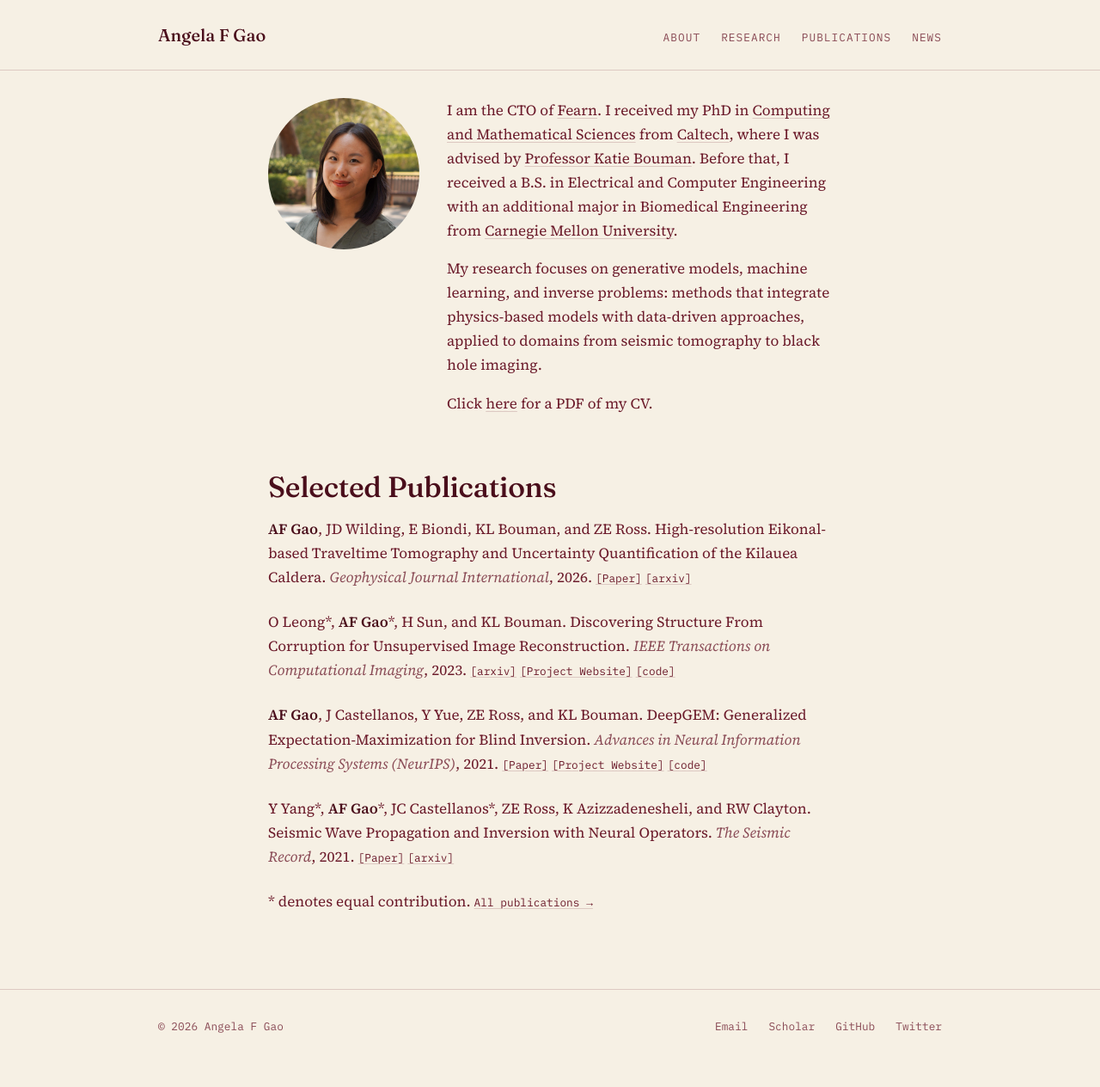
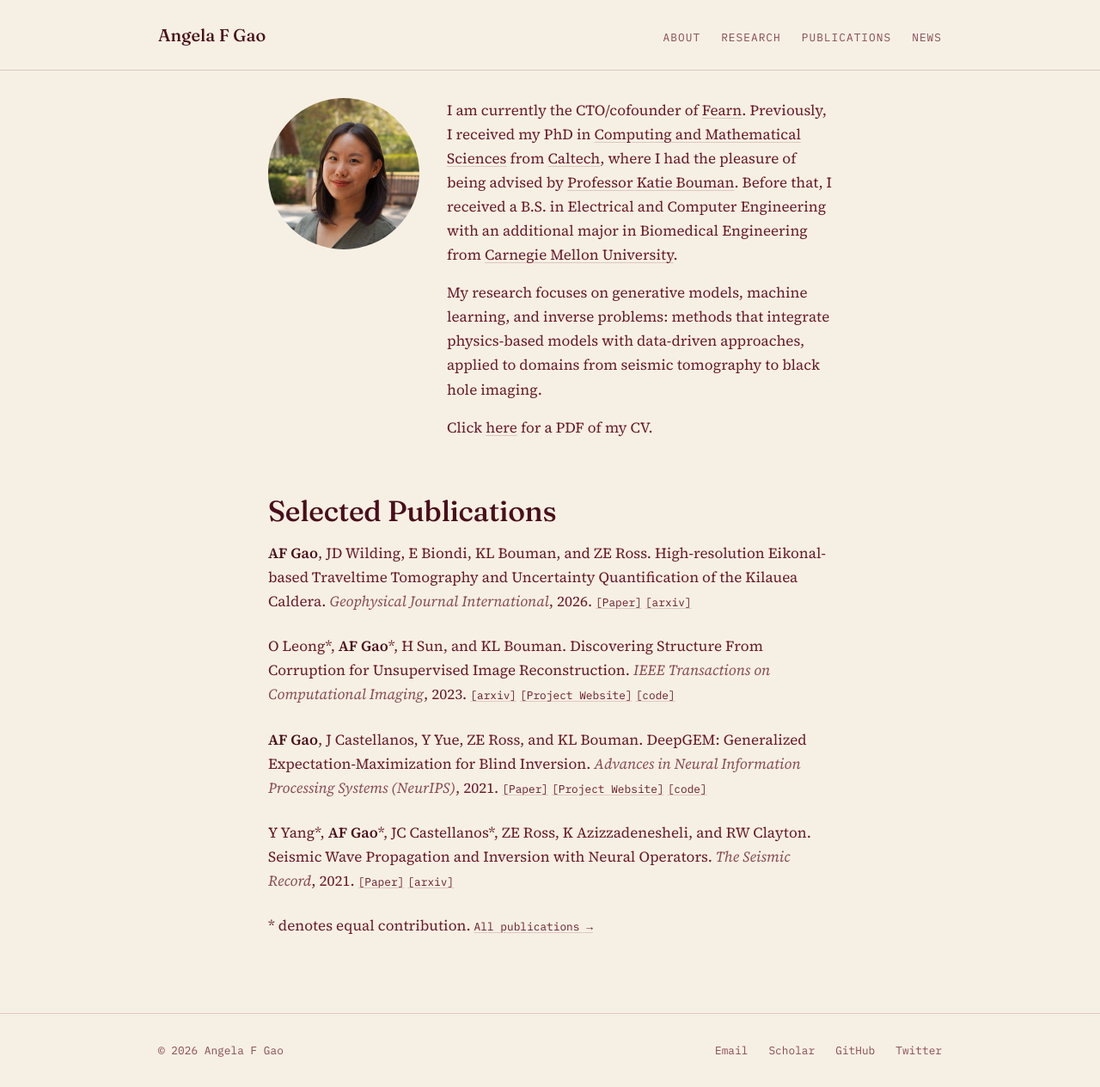
Before and after one commit to angelafgao/angelafgao.github.io, a Jekyll site: the page built from index.markdown, in a window 1280 px wide. Shown: the whole page at 86% size. Built offline with Jekyll 4.4.1, drawn with Linux system fonts in a browser that asks for light colours; before the commit the page ends 1236 px from its top, so only the background shows below that.

Commit message:
update page

```diff
--- a/assets/css/site.css
+++ b/assets/css/site.css
@@ -213,15 +213,170 @@ main { padding: var(--space-8) 0 var(--space-16); }
   font-size: var(--text-xs);
 }
 
-/* ---------- Gallery (about page) ---------- */
+.hint { color: var(--color-muted); font-style: italic; }
 
-.gallery {
-  display: grid;
-  grid-template-columns: repeat(auto-fit, minmax(10rem, 1fr));
+/* ---------- Clothesline (about page) ---------- */
+
+.clothesline-group { margin: var(--space-8) 0 var(--space-4); }
+.clothesline-label {
+  margin: 0;
+  font-family: var(--font-ui);
+  font-size: var(--text-xs);
+  letter-spacing: 0.1em;
+  text-transform: uppercase;
+  color: var(--color-muted);
+}
+.clothesline { position: relative; touch-action: pan-y; }
+.clothesline-rope { display: none; }
+.clothesline-items {
+  display: flex;
   gap: var(--space-4);
-  margin-bottom: var(--space-8);
+  list-style: none;
+  margin: 0;
+  padding: var(--space-4) 0 0;
 }
-.page-content .gallery img { width: 100%; margin: 0; }
+.clothesline-item { flex: 1; }
+
+/* Live (JS) mode: cards are positioned along the rope by clothesline.js */
+.clothesline.is-live .clothesline-rope {
+  display: block;
+  position: absolute;
+  top: 0;
+  left: 0;
+  overflow: visible;
+  pointer-events: none;
+}
+.clothesline-rope path {
+  fill: none;
+  stroke: var(--color-text);
+  stroke-width: 1.25;
+  stroke-linecap: round;
+  opacity: 0.75;
+}
+.clothesline.is-live .clothesline-items { display: block; padding: 0; }
+.clothesline.is-live .clothesline-item {
+  position: absolute;
+  top: 0;
+  left: 0;
+  transform-origin: 50% 0;
+  will-change: transform;
+}
+
+.clothesline-card {
+  position: relative;
+  display: block;
+  width: 100%;
+  padding: 5px;
+  border: 0;
+  border-radius: 1px;
+  background: #fcf9f3;
+  box-shadow:
+    0 1px 1px rgba(74, 14, 27, 0.08),
+    0 10px 20px -10px rgba(74, 14, 27, 0.45);
+  cursor: zoom-in;
+  transition: box-shadow 0.2s;
+}
+.clothesline-card:hover {
+  box-shadow:
+    0 1px 1px rgba(74, 14, 27, 0.08),
+    0 16px 28px -12px rgba(74, 14, 27, 0.5);
+}
+.clothesline-card:focus-visible { outline: 2px solid var(--color-accent); outline-offset: 3px; }
+.page-content .clothesline-card img {
+  display: block;
+  width: 100%;
+  height: auto;
+  margin: 0;
+  border-radius: 0;
+}
+
+/* Polaroid: photo with a title strip underneath */
+.clothesline-card.is-polaroid { padding: 7px 7px 0; }
+.clothesline-title {
+  display: block;
+  padding: 0.55rem 0.25rem 0.65rem;
+  font-family: var(--font-ui);
+  font-size: 0.7rem;
+  letter-spacing: 0.04em;
+  line-height: 1.3;
+  color: var(--color-muted);
+  text-align: center;
+}
+
+/* Wooden clothespin straddling the rope */
+.clothespin {
+  position: absolute;
+  z-index: 1;
+  top: -13px;
+  left: 50%;
+  width: 9px;
+  height: 26px;
+  margin-left: -4.5px;
+  border-radius: 2px 2px 3px 3px;
+  background: linear-gradient(90deg, #b8875a 0%, #dcb88e 45%, #c99d70 100%);
+  box-shadow: 0 1px 2px rgba(74, 14, 27, 0.35);
+}
+.clothespin::after {
+  content: "";
+  position: absolute;
+  left: 50%;
+  top: 3px;
+  bottom: 3px;
+  border-left: 1px solid rgba(74, 14, 27, 0.35);
+}
+
+/* ---------- Lightbox ---------- */
+
+.lightbox {
+  max-width: min(92vw, 56rem);
+  max-height: 92vh;
+  padding: 0;
+  border: 0;
+  background: transparent;
+  overflow: visible;
+}
+.lightbox::backdrop {
+  background: rgba(43, 8, 16, 0.78);
+  backdrop-filter: blur(4px);
+}
+.lightbox[open] { animation: lightbox-in 0.25s ease-out; }
+@keyframes lightbox-in {
+  from { opacity: 0; transform: translateY(8px) scale(0.97); }
+}
+.lightbox figure { margin: 0; }
+.lightbox img {
+  display: block;
+  max-width: 100%;
+  max-height: 82vh;
+  margin: 0 auto;
+  background: #fcf9f3;
+  padding: 8px;
+  box-shadow: 0 24px 60px -20px rgba(0, 0, 0, 0.6);
+}
+.lightbox figcaption {
+  margin-top: var(--space-3);
+  text-align: center;
+  font-family: var(--font-ui);
+  font-size: var(--text-xs);
+  letter-spacing: 0.08em;
+  text-transform: uppercase;
+  color: var(--color-bg);
+}
+.lightbox-close {
+  position: absolute;
+  top: -2.25rem;
+  right: 0;
+  border: 0;
+  background: none;
+  color: var(--color-bg);
+  font-size: 1.75rem;
+  line-height: 1;
+  cursor: pointer;
+}
+
+@media (prefers-reduced-motion: reduce) {
+  .lightbox[open] { animation: none; }
+}
 
 /* ---------- Footer ---------- */
 
--- a/index.markdown
+++ b/index.markdown
@@ -6,7 +6,7 @@ layout: home
 <img src="/assets/AngelaGao.jpg" alt="Angela Gao" class="profile">
 <div markdown="1">
 
-I am the CTO of [Fearn](https://fearn.ai). I received my PhD in [Computing and Mathematical Sciences](https://www.cms.caltech.edu/) from [Caltech](https://www.caltech.edu/), where I was advised by [Professor Katie Bouman](https://users.cms.caltech.edu/~klbouman/). Before that, I received a B.S. in Electrical and Computer Engineering with an additional major in Biomedical Engineering from [Carnegie Mellon University](https://www.cmu.edu/).
+I am currently the CTO/cofounder of [Fearn](https://fearn.ai). Previously, I received my PhD in [Computing and Mathematical Sciences](https://www.cms.caltech.edu/) from [Caltech](https://www.caltech.edu/), where I had the pleasure of being advised by [Professor Katie Bouman](https://users.cms.caltech.edu/~klbouman/). Before that, I received a B.S. in Electrical and Computer Engineering with an additional major in Biomedical Engineering from [Carnegie Mellon University](https://www.cmu.edu/).
 
 My research focuses on generative models, machine learning, and inverse problems: methods that integrate physics-based models with data-driven approaches, applied to domains from seismic tomography to black hole imaging.
 
```
Also changed, not shown: _data/gallery.yml (added, +45 -0 lines), _includes/clothesline.html (added, +25 -0 lines), about.markdown (+11 -15 lines), assets/js/clothesline.js (added, +195 -0 lines), assets/places/chamonix.jpg (added), 1 other file.
